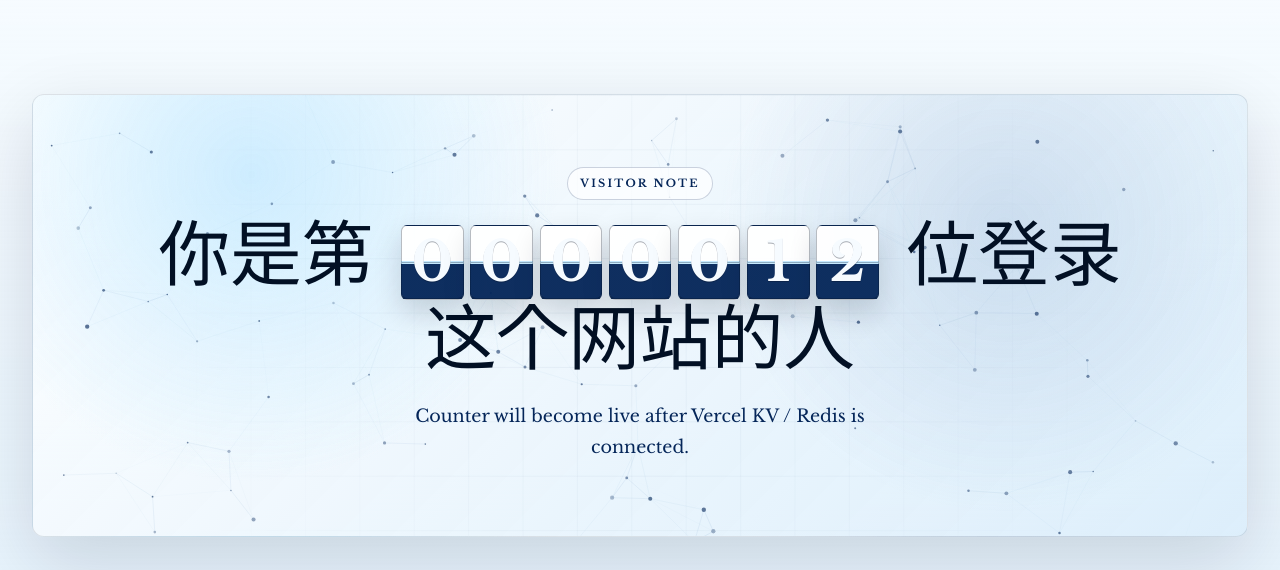
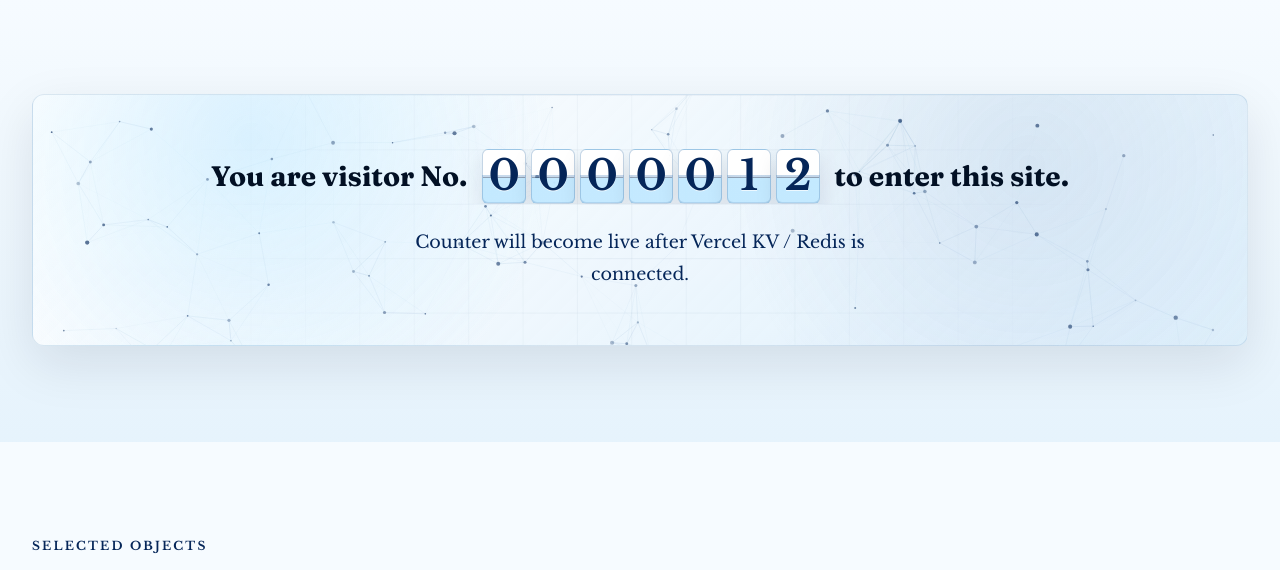
Before and after one commit to RoiBai/PersonalWebsite, a React (Vite) app: page / in a window 1280 px wide. Shown: the part 735-1305 px from the top of the page. Built offline with nearby package versions, Linux system fonts and the light colour scheme; no server answers.

Commit message:
Refine visitor counter and restore particles

```diff
--- a/src/components/ParticleName.tsx
+++ b/src/components/ParticleName.tsx
@@ -101,21 +101,14 @@ export default function ParticleName({ tone = "dark" }: ParticleNameProps) {
       const sampleContext = sample.getContext("2d", {
         willReadFrequently: true,
       });
-      if (!sampleContext) return 0;
+      if (!sampleContext) return;
 
       sampleContext.clearRect(0, 0, width, height);
       drawName(sampleContext);
 
-      let image: Uint8ClampedArray;
-      try {
-        image = sampleContext.getImageData(0, 0, width, height).data;
-      } catch {
-        particlesRef.current = [];
-        return 0;
-      }
-
+      const image = sampleContext.getImageData(0, 0, width, height).data;
       const particles: Particle[] = [];
-      const gap = width < 560 ? 3 : 2.4;
+      const gap = width < 560 ? 3 : 2;
 
       for (let y = 0; y < height; y += gap) {
         for (let x = 0; x < width; x += gap) {
@@ -138,7 +131,6 @@ export default function ParticleName({ tone = "dark" }: ParticleNameProps) {
       }
 
       particlesRef.current = particles;
-      return particles.length;
     };
 
     const drawStatic = () => {
@@ -197,31 +189,28 @@ export default function ParticleName({ tone = "dark" }: ParticleNameProps) {
         const dy = particle.baseY - pointer.y;
         const distance = Math.hypot(dx, dy);
 
-        if (pointer.active && distance < 168) {
-          const closeness = 1 - distance / 168;
-          const force = closeness * closeness * 7.2;
+        if (pointer.active && distance < 118) {
+          const closeness = 1 - distance / 118;
+          const force = closeness * closeness * 4.2;
           const angle = Math.atan2(dy, dx);
           particle.vx +=
-            Math.cos(angle) * force + pointer.vx * closeness * 0.062;
+            Math.cos(angle) * force + pointer.vx * closeness * 0.045;
           particle.vy +=
-            Math.sin(angle) * force + pointer.vy * closeness * 0.062;
+            Math.sin(angle) * force + pointer.vy * closeness * 0.045;
         }
 
-        const returnForce = pointer.active ? 0.052 : 0.14;
-        const idleDrift = pointer.active ? 0 : Math.sin(frame + particle.phase) * 0.2;
-        particle.vx += (particle.baseX + idleDrift - particle.x) * returnForce;
-        particle.vy +=
-          (particle.baseY + Math.cos(frame + particle.phase) * 0.16 - particle.y) *
-          returnForce;
-        particle.vx *= pointer.active ? 0.84 : 0.72;
-        particle.vy *= pointer.active ? 0.84 : 0.72;
+        const returnForce = pointer.active ? 0.06 : 0.16;
+        particle.vx += (particle.baseX - particle.x) * returnForce;
+        particle.vy += (particle.baseY - particle.y) * returnForce;
+        particle.vx *= pointer.active ? 0.82 : 0.7;
+        particle.vy *= pointer.active ? 0.82 : 0.7;
         particle.x += particle.vx;
         particle.y += particle.vy;
 
         context.fillStyle = particle.color;
         context.globalAlpha = pointer.active
           ? 0.82 + Math.sin(frame + particle.phase) * 0.12
-          : 0.86 + Math.sin(frame * 1.8 + particle.phase) * 0.14;
+          : 0.96;
         context.beginPath();
         context.arc(particle.x, particle.y, particle.size, 0, Math.PI * 2);
         context.fill();
@@ -233,16 +222,10 @@ export default function ParticleName({ tone = "dark" }: ParticleNameProps) {
       animationId = window.requestAnimationFrame(animate);
     };
 
-    const syncPointer = (clientX: number, clientY: number) => {
+    const handlePointerMove = (event: PointerEvent) => {
       const rect = canvas.getBoundingClientRect();
-      const x = clientX - rect.left;
-      const y = clientY - rect.top;
-
-      if (x < 0 || y < 0 || x > rect.width || y > rect.height) {
-        handlePointerLeave();
-        return;
-      }
-
+      const x = event.clientX - rect.left;
+      const y = event.clientY - rect.top;
       const pointer = pointerRef.current;
       const wasActive = pointer.active;
 
@@ -255,14 +238,6 @@ export default function ParticleName({ tone = "dark" }: ParticleNameProps) {
       pointer.active = true;
     };
 
-    const handlePointerMove = (event: PointerEvent) => {
-      syncPointer(event.clientX, event.clientY);
-    };
-
-    const handleMouseMove = (event: MouseEvent) => {
-      syncPointer(event.clientX, event.clientY);
-    };
-
     const handlePointerLeave = () => {
       const pointer = pointerRef.current;
       pointer.active = false;
@@ -273,8 +248,7 @@ export default function ParticleName({ tone = "dark" }: ParticleNameProps) {
     };
 
     const handleResize = () => {
-      const count = buildParticles();
-      setIsCanvasReady(count >= 40);
+      buildParticles();
       if (prefersReducedMotion) drawStatic();
     };
 
@@ -283,8 +257,8 @@ export default function ParticleName({ tone = "dark" }: ParticleNameProps) {
 
     const start = () => {
       if (!mounted) return;
-      const count = buildParticles();
-      setIsCanvasReady(count >= 40);
+      buildParticles();
+      setIsCanvasReady(true);
 
       if (prefersReducedMotion) {
         drawStatic();
@@ -292,9 +266,8 @@ export default function ParticleName({ tone = "dark" }: ParticleNameProps) {
       }
 
       if (!listenersAttached) {
-        window.addEventListener("pointermove", handlePointerMove);
-        window.addEventListener("mousemove", handleMouseMove);
-        window.addEventListener("blur", handlePointerLeave);
+        canvas.addEventListener("pointermove", handlePointerMove);
+        canvas.addEventListener("pointerleave", handlePointerLeave);
         listenersAttached = true;
       }
 
@@ -309,8 +282,7 @@ export default function ParticleName({ tone = "dark" }: ParticleNameProps) {
     if (document.fonts) {
       void document.fonts.ready.then(() => {
         if (!mounted) return;
-        const count = buildParticles();
-        setIsCanvasReady(count >= 40);
+        buildParticles();
         if (prefersReducedMotion) drawStatic();
       });
     }
@@ -326,9 +298,8 @@ export default function ParticleName({ tone = "dark" }: ParticleNameProps) {
       window.cancelAnimationFrame(animationId);
       resizeObserver?.disconnect();
       window.removeEventListener("resize", handleResize);
-      window.removeEventListener("pointermove", handlePointerMove);
-      window.removeEventListener("mousemove", handleMouseMove);
-      window.removeEventListener("blur", handlePointerLeave);
+      canvas.removeEventListener("pointermove", handlePointerMove);
+      canvas.removeEventListener("pointerleave", handlePointerLeave);
     };
   }, [tone]);
 
--- a/src/components/VisitorCounter.tsx
+++ b/src/components/VisitorCounter.tsx
@@ -223,18 +223,15 @@ export default function VisitorCounter() {
           aria-hidden="true"
         />
         <div className="visitor-counter-content">
-          <p className="visitor-counter-eyebrow">
-            {counterStatus === "live" ? "live visitor note" : "visitor note"}
-          </p>
           <h2 className="visitor-counter-title">
-            你是第{" "}
+            <span>You are visitor No.</span>{" "}
             <span className="sr-only">{visitorNumber}</span>
             <span className="visitor-flip-board" aria-hidden="true">
               {visitorNumber.split("").map((digit, index) => (
                 <FlipDigit key={`${index}-${digit}`} digit={digit} index={index} />
               ))}
             </span>{" "}
-            位登录这个网站的人
+            <span>to enter this site.</span>
           </h2>
           {counterStatus === "offline" ? (
             <p className="visitor-counter-copy">
--- a/src/styles/globals.css
+++ b/src/styles/globals.css
@@ -337,15 +337,15 @@ a {
 .visitor-counter-shell {
   position: relative;
   isolation: isolate;
-  min-height: 23rem;
+  min-height: 15.5rem;
   overflow: hidden;
-  border: 1px solid rgba(2, 16, 36, 0.1);
+  border: 1px solid rgba(84, 131, 179, 0.18);
   border-radius: 0.75rem;
   background:
-    radial-gradient(circle at 18% 18%, rgba(193, 232, 255, 0.78), transparent 29%),
-    radial-gradient(circle at 80% 30%, rgba(125, 160, 202, 0.28), transparent 28%),
-    linear-gradient(135deg, rgba(255, 255, 255, 0.84), rgba(216, 236, 250, 0.72));
-  box-shadow: 0 24px 72px rgba(2, 16, 36, 0.14);
+    radial-gradient(circle at 18% 18%, rgba(193, 232, 255, 0.58), transparent 30%),
+    radial-gradient(circle at 82% 28%, rgba(125, 160, 202, 0.18), transparent 30%),
+    linear-gradient(135deg, rgba(255, 255, 255, 0.92), rgba(216, 236, 250, 0.64));
+  box-shadow: 0 18px 52px rgba(2, 16, 36, 0.1);
 }
 
 .visitor-counter-shell::before {
@@ -373,40 +373,38 @@ a {
   position: relative;
   z-index: 1;
   display: grid;
-  min-height: 23rem;
+  min-height: 15.5rem;
   place-items: center;
-  padding: clamp(2rem, 6vw, 4.5rem) 1.25rem;
+  padding: clamp(1.8rem, 4.4vw, 3.4rem) 1.25rem;
   text-align: center;
 }
 
-.visitor-counter-eyebrow {
-  margin-bottom: 1rem;
-  border: 1px solid rgba(5, 38, 89, 0.2);
-  border-radius: 999px;
-  background: rgba(255, 255, 255, 0.68);
-  padding: 0.45rem 0.8rem;
-  color: #052659;
-  font-size: 0.68rem;
-  font-weight: 700;
-  letter-spacing: 0.2em;
-  text-transform: uppercase;
-}
-
 .visitor-counter-title {
-  max-width: 64rem;
+  display: flex;
+  max-width: 100%;
+  align-items: center;
+  justify-content: center;
+  gap: clamp(0.42rem, 1.2vw, 0.9rem);
+  overflow-x: auto;
+  white-space: nowrap;
+  scrollbar-width: none;
   color: #021024;
   font-family: Fraunces, "Noto Serif SC", Georgia, "Songti SC", SimSun, serif;
-  font-size: clamp(2.2rem, 5.6vw, 5.4rem);
+  font-size: clamp(1rem, 2.2vw, 2.05rem);
   font-weight: 700;
   letter-spacing: 0;
   line-height: 1.08;
 }
 
+.visitor-counter-title::-webkit-scrollbar {
+  display: none;
+}
+
 .visitor-flip-board {
   display: inline-flex;
   align-items: center;
-  gap: clamp(0.16rem, 0.62vw, 0.4rem);
-  margin: 0 clamp(0.35rem, 1.2vw, 0.8rem);
+  gap: clamp(0.12rem, 0.5vw, 0.3rem);
+  margin: 0;
   perspective: 900px;
   vertical-align: middle;
 }
@@ -414,23 +412,23 @@ a {
 .visitor-flip-digit {
   position: relative;
   display: inline-grid;
-  width: clamp(2rem, 4.9vw, 4.15rem);
-  height: clamp(2.55rem, 5.9vw, 5.1rem);
+  width: clamp(1.35rem, 3.45vw, 3.1rem);
+  height: clamp(1.9rem, 4.25vw, 4rem);
   place-items: center;
   overflow: hidden;
-  border: 1px solid rgba(2, 16, 36, 0.28);
+  border: 1px solid rgba(84, 131, 179, 0.34);
   border-radius: 0.38rem;
   background:
     linear-gradient(
       180deg,
-      rgba(255, 255, 255, 0.94) 0 48%,
-      rgba(193, 232, 255, 0.92) 48% 52%,
-      rgba(5, 38, 89, 0.96) 52% 100%
+      rgba(255, 255, 255, 0.96) 0 48%,
+      rgba(125, 160, 202, 0.34) 48% 52%,
+      rgba(193, 232, 255, 0.95) 52% 100%
     );
   box-shadow:
     inset 0 1px 0 rgba(255, 255, 255, 0.86),
-    inset 0 -1px 0 rgba(2, 16, 36, 0.3),
-    0 13px 28px rgba(2, 16, 36, 0.16);
+    inset 0 -1px 0 rgba(84, 131, 179, 0.2),
+    0 10px 22px rgba(2, 16, 36, 0.1);
 }
 
 .visitor-flip-digit::before {
@@ -446,12 +444,12 @@ a {
   width: 100%;
   height: 100%;
   place-items: center;
-  color: #f6fbff;
+  color: #052659;
   font-family: "Libre Baskerville", "Noto Serif SC", Georgia, serif;
-  font-size: clamp(1.65rem, 4.3vw, 3.65rem);
+  font-size: clamp(1.25rem, 3.25vw, 2.85rem);
   font-weight: 700;
   line-height: 1;
-  text-shadow: 0 1px 0 rgba(2, 16, 36, 0.34);
+  text-shadow: 0 1px 0 rgba(255, 255, 255, 0.68);
   transform-origin: center top;
   animation: visitor-flip 720ms cubic-bezier(0.2, 0.9, 0.22, 1) both;
 }
@@ -499,10 +497,7 @@ a {
 
 @media (max-width: 720px) {
   .visitor-counter-title {
-    display: flex;
-    flex-direction: column;
-    align-items: center;
-    gap: 0.75rem;
+    justify-content: flex-start;
   }
 
   .visitor-flip-board {
```
